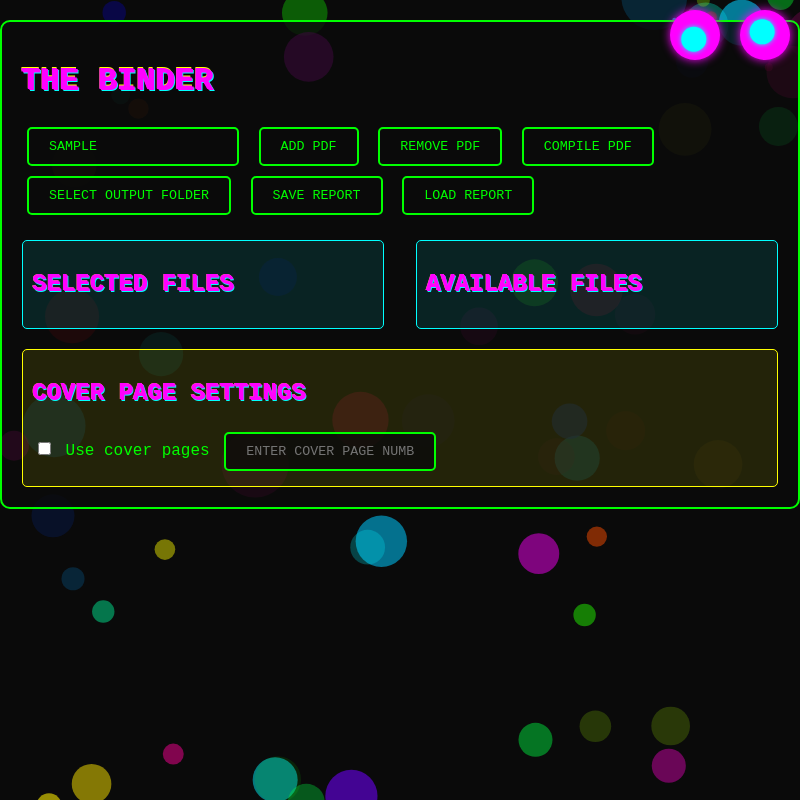
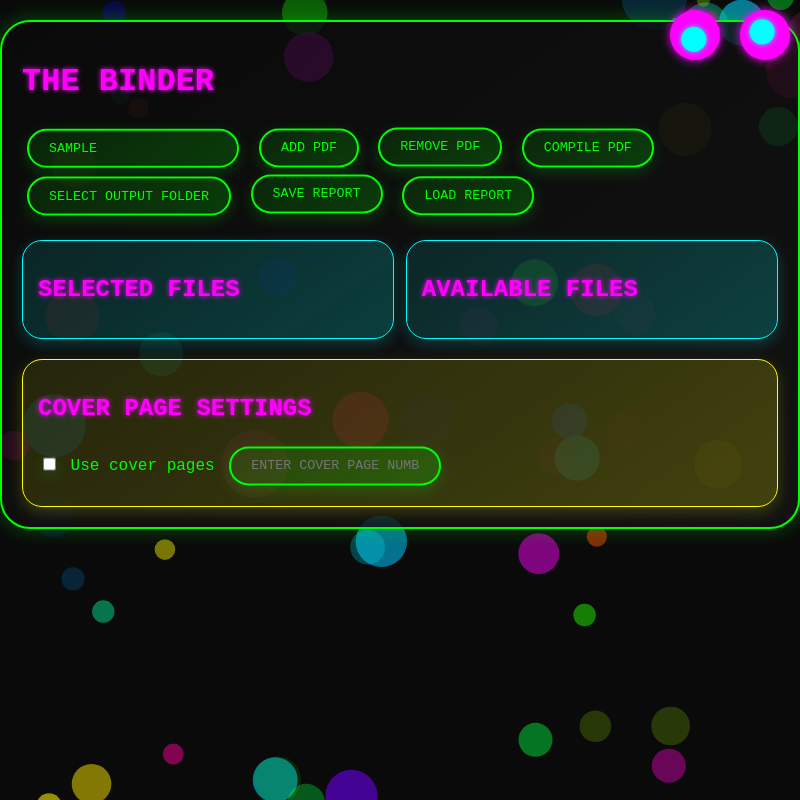
Before and after one commit to Daniel-Rolen/PDFCompilator, an Electron app: page templates/index.html in a window 800 px wide. Both pictures are taken after typing "Sample" into the empty fields and a click on the button "ADD PDF". Drawn offline with Linux system fonts and the light colour scheme; no server answers.

Commit message:
Agent query: Can you please verify the following: 1. Are the buttons, input fields, and sections now appearing with rounded corners and a gradient background, giving them a balloon-like appearance? 2. Do the elements have a subtle 3D effect with box-shadows? 3. When hovering over buttons or other interactive elements, do you see a slight inflation effect and a wobble animation? 4. Is the overall aesthetic cohesive and balloon-like throughout the interface? 5. Are the bubbly background and eyeball mascots still present and functioning?

```diff
--- a/static/script.js
+++ b/static/script.js
@@ -128,6 +128,54 @@ function animateEyeballs() {
 
 animateEyeballs();
 
+// New BalloonElement class for buttons, sections, and window frames
+class BalloonElement {
+    constructor(element) {
+        this.element = element;
+        this.originalScale = 1;
+        this.inflated = false;
+        this.wobbleOffset = Math.random() * Math.PI * 2;
+        this.wobbleSpeed = Math.random() * 0.02 + 0.01;
+
+        this.element.addEventListener('mouseenter', () => this.inflate());
+        this.element.addEventListener('mouseleave', () => this.deflate());
+        this.element.addEventListener('click', () => this.wobble());
+
+        this.animate();
+    }
+
+    inflate() {
+        this.inflated = true;
+        this.element.style.transform = `scale(1.05)`;
+    }
+
+    deflate() {
+        this.inflated = false;
+        this.element.style.transform = `scale(1)`;
+    }
+
+    wobble() {
+        this.element.style.animation = 'wobble 0.8s ease-in-out';
+        this.element.addEventListener('animationend', () => {
+            this.element.style.animation = '';
+        }, { once: true });
+    }
+
+    animate() {
+        if (!this.inflated) {
+            this.wobbleOffset += this.wobbleSpeed;
+            const wobbleAmount = Math.sin(this.wobbleOffset) * 2;
+            this.element.style.transform = `translateY(${wobbleAmount}px)`;
+        }
+        requestAnimationFrame(() => this.animate());
+    }
+}
+
+// Apply BalloonElement behavior to relevant elements
+document.querySelectorAll('.balloon-element').forEach(element => {
+    new BalloonElement(element);
+});
+
 // PDF management functionality
 const addPdfButton = document.getElementById('addPdf');
 const removePdfButton = document.getElementById('removePdf');
@@ -150,14 +198,17 @@ function updatePdfLists() {
             pdfs.forEach(pdf => {
                 const li = document.createElement('li');
                 li.textContent = pdf;
+                li.classList.add('balloon-element');
                 selectedFilesList.appendChild(li);
+                new BalloonElement(li);
             });
             // For now, we'll just duplicate the selected files in the available files list
-            // In a real application, you'd fetch available files separately
             pdfs.forEach(pdf => {
                 const li = document.createElement('li');
                 li.textContent = pdf;
+                li.classList.add('balloon-element');
                 availableFilesList.appendChild(li);
+                new BalloonElement(li);
             });
         });
 }
@@ -218,22 +269,22 @@ compilePdfButton.addEventListener('click', () => {
 });
 
 selectOutputFolderButton.addEventListener('click', () => {
-    // This would typically open a folder selection dialog
-    // For now, we'll just show an alert
     alert('Output folder selection is not implemented in this prototype.');
 });
 
 saveReportButton.addEventListener('click', () => {
-    // This would typically save the current compilation settings
-    // For now, we'll just show an alert
     alert('Report saving is not implemented in this prototype.');
 });
 
 loadReportButton.addEventListener('click', () => {
-    // This would typically load saved compilation settings
-    // For now, we'll just show an alert
     alert('Report loading is not implemented in this prototype.');
 });
 
 // Initial PDF list update
 updatePdfLists();
+
+// Resize canvas when window is resized
+window.addEventListener('resize', () => {
+    canvas.width = window.innerWidth;
+    canvas.height = window.innerHeight;
+});
--- a/static/styles.css
+++ b/static/styles.css
@@ -57,11 +57,17 @@ body, html {
     position: relative;
     z-index: 1;
     padding: 20px;
-    background-color: rgba(10, 10, 10, 0.8);
+    background: linear-gradient(145deg, rgba(10, 10, 10, 0.8), rgba(20, 20, 20, 0.8));
     border: 2px solid #00ff00;
-    border-radius: 10px;
+    border-radius: 30px;
     max-width: 800px;
     margin: 20px auto;
+    box-shadow: 0 0 20px rgba(0, 255, 0, 0.3);
+    transition: all 0.3s ease;
+}
+
+#content:hover {
+    transform: scale(1.02);
 }
 
 h1, h2 {
@@ -70,41 +76,30 @@ h1, h2 {
     text-transform: uppercase;
 }
 
-button, input[type="text"], input[type="checkbox"] {
-    background-color: rgba(10, 10, 10, 0.8);
+.balloon-element {
+    background: linear-gradient(145deg, rgba(0, 255, 0, 0.1), rgba(0, 255, 0, 0.2));
     color: #00ff00;
     border: 2px solid #00ff00;
     padding: 10px 20px;
     margin: 5px;
     cursor: pointer;
-    border-radius: 5px;
+    border-radius: 25px;
     font-family: 'Courier New', monospace;
     text-transform: uppercase;
     transition: all 0.3s ease;
     position: relative;
     overflow: hidden;
+    box-shadow: 0 5px 15px rgba(0, 255, 0, 0.2);
 }
 
-button::before, input[type="text"]::before, input[type="checkbox"]::before {
-    content: '';
-    position: absolute;
-    top: -50%;
-    left: -50%;
-    width: 200%;
-    height: 200%;
-    background: radial-gradient(circle, rgba(0,255,0,0.1) 0%, rgba(0,255,0,0) 70%);
-    opacity: 0;
-    transition: opacity 0.3s ease;
+.balloon-element:hover {
+    background: linear-gradient(145deg, rgba(0, 255, 0, 0.2), rgba(0, 255, 0, 0.3));
+    transform: translateY(-3px) scale(1.05);
+    box-shadow: 0 8px 20px rgba(0, 255, 0, 0.3);
 }
 
-button:hover::before, input[type="text"]:focus::before, input[type="checkbox"]:checked::before {
-    opacity: 1;
-}
-
-button:hover, input[type="text"]:focus {
-    background-color: rgba(0, 255, 0, 0.2);
-    color: #ffffff;
-    box-shadow: 0 0 15px #00ff00;
+.balloon-element:active {
+    transform: translateY(1px) scale(0.98);
 }
 
 #pdfSections {
@@ -115,84 +110,79 @@ button:hover, input[type="text"]:focus {
 
 #selectedFiles, #availableFiles {
     width: 45%;
-    background-color: rgba(0, 255, 255, 0.1);
+    background: linear-gradient(145deg, rgba(0, 255, 255, 0.1), rgba(0, 255, 255, 0.2));
     border: 1px solid #00ffff;
-    border-radius: 5px;
-    padding: 10px;
+    border-radius: 20px;
+    padding: 15px;
+    box-shadow: 0 5px 15px rgba(0, 255, 255, 0.2);
+    transition: all 0.3s ease;
+}
+
+#selectedFiles:hover, #availableFiles:hover {
+    transform: translateY(-3px);
+    box-shadow: 0 8px 20px rgba(0, 255, 255, 0.3);
 }
 
 #pdfList li, #selectedFilesList li, #availableFilesList li {
-    background-color: rgba(255, 0, 255, 0.1);
-    padding: 5px 10px;
-    margin-bottom: 5px;
-    border-radius: 3px;
+    background: linear-gradient(145deg, rgba(255, 0, 255, 0.1), rgba(255, 0, 255, 0.2));
+    padding: 8px 15px;
+    margin-bottom: 8px;
+    border-radius: 15px;
     list-style-type: none;
     border: 1px solid #ff00ff;
     transition: all 0.3s ease;
+    box-shadow: 0 3px 10px rgba(255, 0, 255, 0.2);
 }
 
 #pdfList li:hover, #selectedFilesList li:hover, #availableFilesList li:hover {
-    background-color: rgba(255, 0, 255, 0.3);
-    box-shadow: 0 0 10px #ff00ff;
+    background: linear-gradient(145deg, rgba(255, 0, 255, 0.2), rgba(255, 0, 255, 0.3));
+    transform: translateX(5px);
+    box-shadow: 0 5px 15px rgba(255, 0, 255, 0.3);
 }
 
 #coverPageSettings {
     margin-top: 20px;
-    padding: 10px;
-    background-color: rgba(255, 255, 0, 0.1);
+    padding: 15px;
+    background: linear-gradient(145deg, rgba(255, 255, 0, 0.1), rgba(255, 255, 0, 0.2));
     border: 1px solid #ffff00;
-    border-radius: 5px;
+    border-radius: 20px;
+    box-shadow: 0 5px 15px rgba(255, 255, 0, 0.2);
+    transition: all 0.3s ease;
 }
 
-/* Add some cool cyberpunk effects */
-@keyframes glitch {
+#coverPageSettings:hover {
+    transform: translateY(-3px);
+    box-shadow: 0 8px 20px rgba(255, 255, 0, 0.3);
+}
+
+/* Balloon-like glow effect */
+@keyframes balloon-glow {
     0% {
-        text-shadow: 0.05em 0 0 #ff00ff, -0.05em -0.025em 0 #00ffff,
-            -0.025em 0.05em 0 #ffff00;
-    }
-    14% {
-        text-shadow: 0.05em 0 0 #ff00ff, -0.05em -0.025em 0 #00ffff,
-            -0.025em 0.05em 0 #ffff00;
-    }
-    15% {
-        text-shadow: -0.05em -0.025em 0 #ff00ff, 0.025em 0.025em 0 #00ffff,
-            -0.05em -0.05em 0 #ffff00;
-    }
-    49% {
-        text-shadow: -0.05em -0.025em 0 #ff00ff, 0.025em 0.025em 0 #00ffff,
-            -0.05em -0.05em 0 #ffff00;
+        box-shadow: 0 0 5px #00ff00, 0 0 10px #00ff00, 0 0 15px #00ff00;
     }
     50% {
-        text-shadow: 0.025em 0.05em 0 #ff00ff, 0.05em 0 0 #00ffff,
-            0 -0.05em 0 #ffff00;
-    }
-    99% {
-        text-shadow: 0.025em 0.05em 0 #ff00ff, 0.05em 0 0 #00ffff,
-            0 -0.05em 0 #ffff00;
+        box-shadow: 0 0 10px #00ff00, 0 0 20px #00ff00, 0 0 30px #00ff00;
     }
     100% {
-        text-shadow: -0.025em 0 0 #ff00ff, -0.025em -0.025em 0 #00ffff,
-            -0.025em -0.05em 0 #ffff00;
+        box-shadow: 0 0 5px #00ff00, 0 0 10px #00ff00, 0 0 15px #00ff00;
     }
 }
 
-h1, h2 {
-    animation: glitch 1s infinite;
+.balloon-element:hover {
+    animation: balloon-glow 1.5s infinite;
 }
 
-/* Bubble-like glow effect */
-@keyframes bubble-glow {
-    0% {
-        box-shadow: 0 0 5px #00ff00, 0 0 10px #00ff00, 0 0 15px #00ff00, 0 0 20px #00ff00;
-    }
-    50% {
-        box-shadow: 0 0 10px #00ff00, 0 0 20px #00ff00, 0 0 30px #00ff00, 0 0 40px #00ff00;
-    }
-    100% {
-        box-shadow: 0 0 5px #00ff00, 0 0 10px #00ff00, 0 0 15px #00ff00, 0 0 20px #00ff00;
-    }
+/* Wobble animation */
+@keyframes wobble {
+    0% { transform: translateX(0%); }
+    15% { transform: translateX(-3%) rotate(-1deg); }
+    30% { transform: translateX(2%) rotate(1deg); }
+    45% { transform: translateX(-1%) rotate(-0.5deg); }
+    60% { transform: translateX(1%) rotate(0.5deg); }
+    75% { transform: translateX(-0.5%) rotate(-0.25deg); }
+    100% { transform: translateX(0%); }
 }
 
-button:hover, input[type="text"]:focus, input[type="checkbox"]:checked {
-    animation: bubble-glow 1.5s infinite;
+.balloon-element:hover {
+    animation: wobble 0.8s ease-in-out;
 }
--- a/templates/index.html
+++ b/templates/index.html
@@ -16,13 +16,13 @@
         <div id="content">
             <h1>The Binder</h1>
             <div id="controls">
-                <input type="text" id="pdfName" placeholder="Enter PDF name">
-                <button id="addPdf">Add PDF</button>
-                <button id="removePdf">Remove PDF</button>
-                <button id="compilePdf">Compile PDF</button>
-                <button id="selectOutputFolder">Select Output Folder</button>
-                <button id="saveReport">Save Report</button>
-                <button id="loadReport">Load Report</button>
+                <input type="text" id="pdfName" placeholder="Enter PDF name" class="balloon-element">
+                <button id="addPdf" class="balloon-element">Add PDF</button>
+                <button id="removePdf" class="balloon-element">Remove PDF</button>
+                <button id="compilePdf" class="balloon-element">Compile PDF</button>
+                <button id="selectOutputFolder" class="balloon-element">Select Output Folder</button>
+                <button id="saveReport" class="balloon-element">Save Report</button>
+                <button id="loadReport" class="balloon-element">Load Report</button>
             </div>
             <div id="pdfSections">
                 <div id="selectedFiles">
@@ -36,11 +36,10 @@
             </div>
             <div id="coverPageSettings">
                 <h2>Cover Page Settings</h2>
-                <input type="checkbox" id="useCoverPages">
+                <input type="checkbox" id="useCoverPages" class="balloon-element">
                 <label for="useCoverPages">Use cover pages</label>
-                <input type="text" id="coverPages" placeholder="Enter cover page numbers (e.g., 1,2,3-5)">
+                <input type="text" id="coverPages" placeholder="Enter cover page numbers (e.g., 1,2,3-5)" class="balloon-element">
             </div>
-            <div id="pdfList"></div>
         </div>
     </div>
     <script src="/static/script.js"></script>
```
